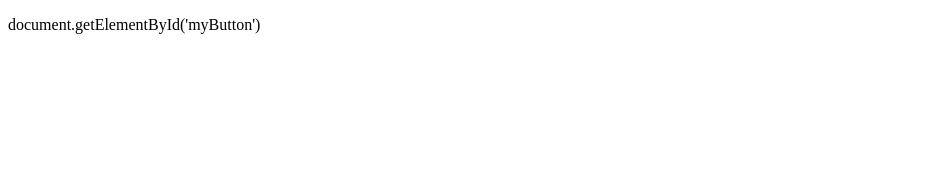
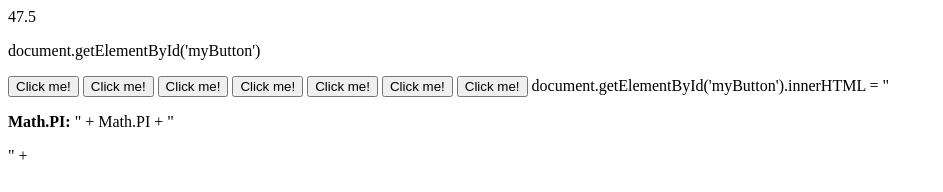
Before and after one commit to starshaquinte/JavaScript-Projects, a plain HTML site: page Project3_math_operators/index.html in a window 1280 px wide. Shown: the whole page, without its empty margins (0-943 px from the left). Drawn offline with Linux system fonts and the light colour scheme.

Commit message:
Add files via upload

```diff
--- a/Project3_math_operators/JS/main.js
+++ b/Project3_math_operators/JS/main.js
@@ -1,26 +1,46 @@
 function addition_Function()    {
-    var sum = 8 + 3; //the sum
+    var sum = 8 + 3; //defining the function addition
     document.getElementById("Math");
-    innerHTML = "The sum of  " + 8 + 3 + sum;
+    innerHTML = "The sum of  " + 8 + 3 + sum; //putting the value of the variable into the html element
 }
 
-function subtraction_Function() {
-    var subtraction = 9 - 3;
-    document.getElementById("Math").innerHTML = "9 - 3 = " + subtraction;
+function subtraction_Function() { //defining the function subtractrion
+    var subtraction = 9 - 3; //defining the variable and giving it a number value
+    document.getElementById("Math").innerHTML = "9 - 3 = " + subtraction; //putting the value of the variable into the html element
 }
 
-function multiplication_Function()   {
-    var multiplication = 5 * 4;
-    document.getElementById("Math").innerHTML = "5 * 4 = " + simple_Math;
+function multiplication_Function()   { //defining the function muliplication
+    var multiplication = 5 * 4; //defining the variable and giving it a number value
+    document.getElementById("Math").innerHTML = "5 * 4 = " + simple_Math; //putting the value of the variable into the html element
 }
 
-function division_Function()    {
-    var division = 67 / 8;
-    document.getElementById("Math").innerHTML = "67 / 8 = " +simple_Math;
+function division_Function()    { //defining the function division
+    var division = 67 / 8; //defining the variable and giving it a number value
+    document.getElementById("Math").innerHTML = "67 / 8 = " +simple_Math; //putting the value of the variable into the html element
 }
 
-function more_Math()    {
-    var simple_Math = (10 + 3) * 6 / 4 - 6;
-    document.getElementById("Math").innerHTML = "10 plus 3, multiplied by 6,
-    divided by 4 and then subtracted by 6 equals  " + simple_Math;
+function more_Math()    { //defining the function more Math
+    var simple_Math = (10 + 3) * 6 / 4 - 6; //defining the variable and giving it a number value
+    document.getElementById("Math").innerHTML = "10 plus 3, multiplied by 6, \
+    divided by 4 and then subtracted by 6 equals  " + simple_Math; //putting the value of the variable into the html element
 }
+
+function modulus_Operator() { //defining the function modulus operator
+    var simple_Math = 64 % 9; //defining the variable and giving it a number value
+    document.getElementById("Math").innerHTML = "When you divide 64 by 9 you have a remainder of" + simple_Math; //putting the value of the variable into the html element
+}
+
+function negation_Operator()    { //defining the function negation operator
+    var x = 86; //defining the variable
+    document.getElementById("Math").innerHTML = -x; //putting the value of the variable into the html returns the negative variable
+}
+
+var x = 3; //variable equals 3
+x++; //increment operator
+document.write(x); //variable increment from 3 to 4
+
+var x = 8.50; //variable equals 8.50
+x--; //decrement operator
+document.write(x); //variable decrement 7.50
+
+window.alert(Math.random() * 100); //random number between 0 and 100
--- a/Project3_math_operators/index.html
+++ b/Project3_math_operators/index.html
@@ -4,11 +4,21 @@
 			<meta charset="UTF-8">
 			<title>HTML Template</title>
 			<link rel="stylesheet" href="">
-			<script src="/main.js"></script>
+			<script src="./JS/main.js"></script>
 		</head>
-
+            <p id="Math"> </p>
 		<body>
 			<p id="math"> document.getElementById('myButton')</p>
+
+            <button onclick="addition_Function()">Click me!</button>
+            <button onclick="subtraction_Function()">Click me!</button>
+            <button onclick="multiplication_Function()">Click me!</button>
+            <button onclick="division_Function()">Click me!</button>
+            <button onclick="more_Math()">Click me!</button>
+            <button onclick="modulus_Operator()">Click me!</button>
+            <button onclick="negation_Operator()">Click me!</button>
+            document.getElementById('myButton').innerHTML =
+            "<p><b>Math.PI:</b> " + Math.PI + "</p>" +
 		</body>
 
 	</html>
```
